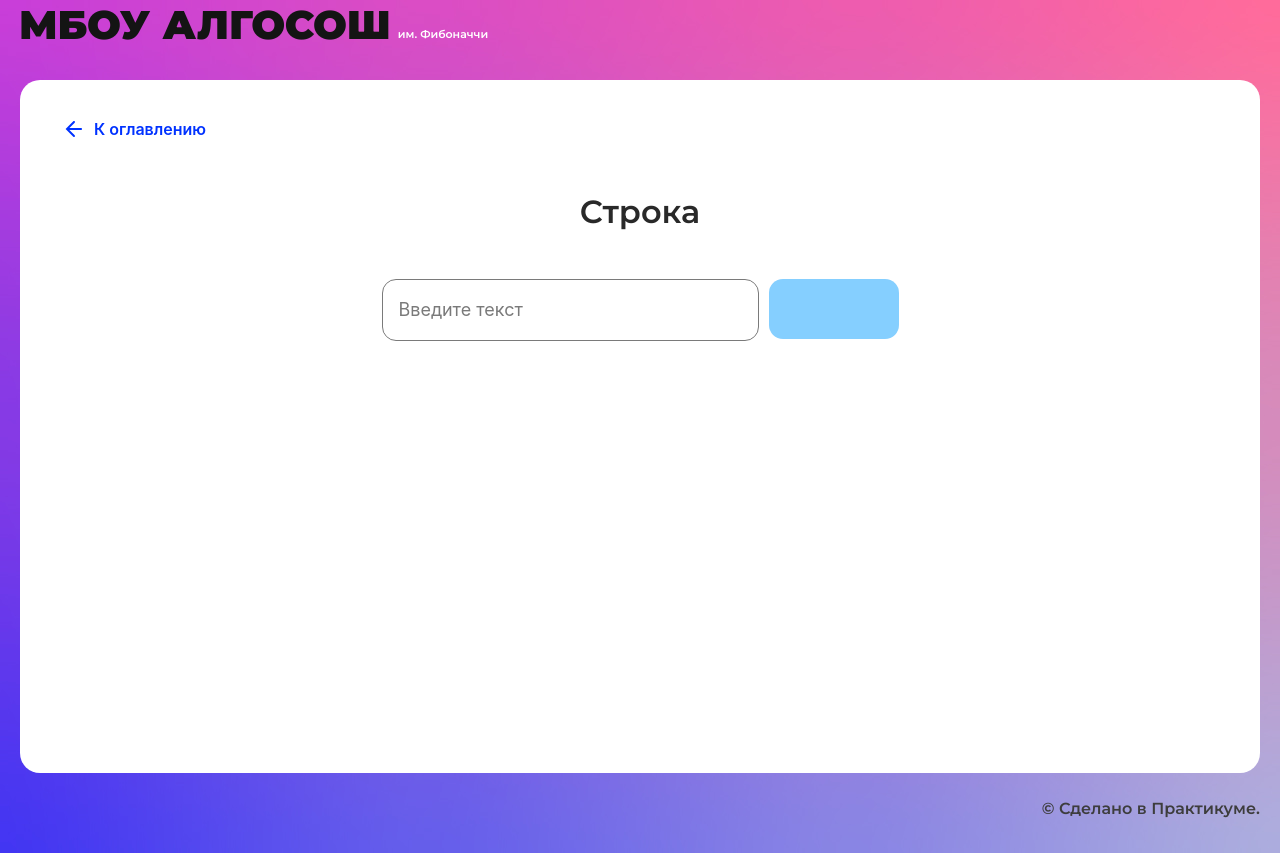
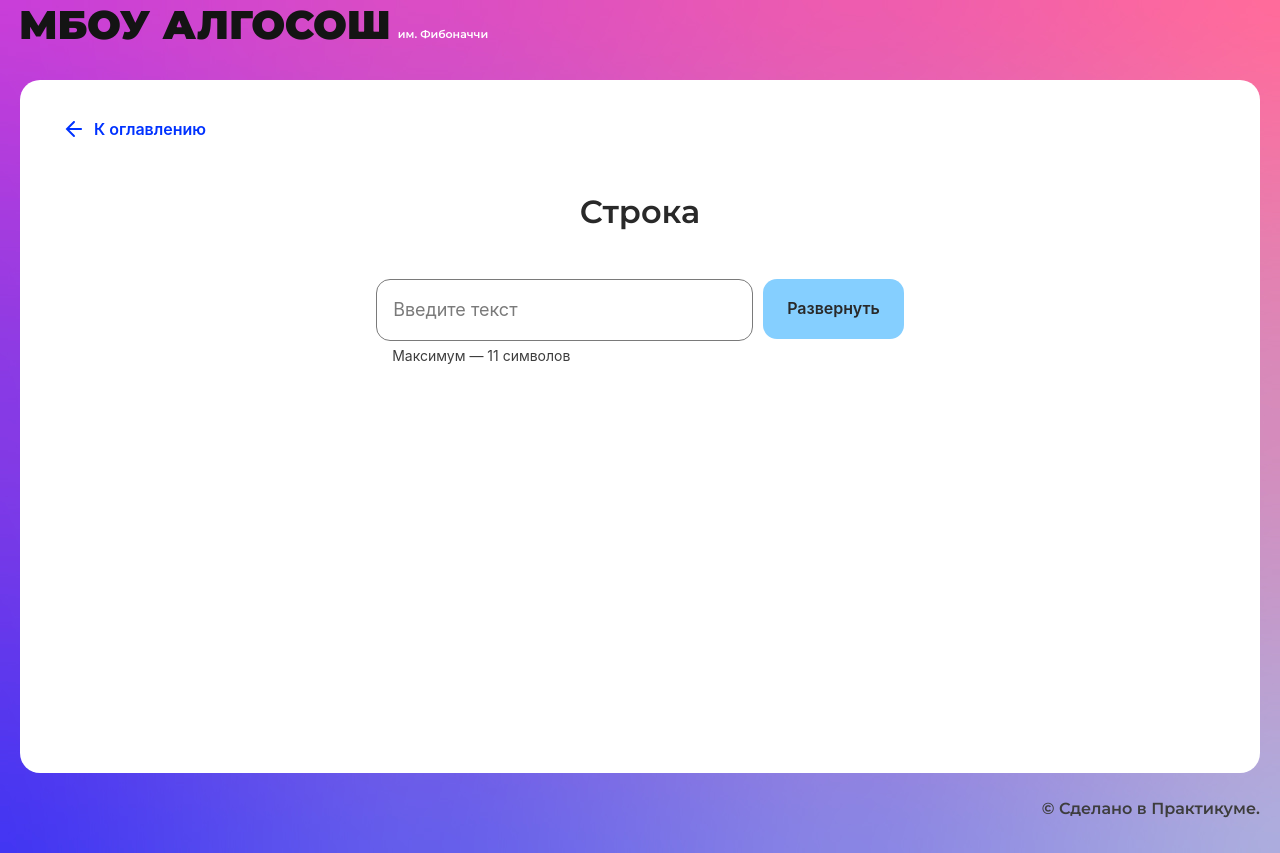
Before and after one commit to Mishe4ka14/algososh, a React (Create React App) app: page /recursion in a window 1280 px wide. Built offline with nearby package versions, Linux system fonts and the light colour scheme.

Commit message:
reverse string without colors change

```diff
--- a/src/components/string/string.module.css
+++ b/src/components/string/string.module.css
@@ -4,3 +4,10 @@
   gap: 10px;
   margin: 0;
 }
+
+.container {
+  display: flex;
+  justify-content: center;
+  margin-top: 120px;
+  gap: 20px;
+}
--- a/src/components/string/string.tsx
+++ b/src/components/string/string.tsx
@@ -1,15 +1,77 @@
-import React from "react";
+import React, { useEffect } from "react";
 import { SolutionLayout } from "../ui/solution-layout/solution-layout";
 import { Input } from "../ui/input/input";
 import styles from './string.module.css'
 import { Button } from "../ui/button/button";
+import { useInputHandlers } from "../../hooks/use-input";
+import { useState } from "react";
+import { Circle } from "../ui/circle/circle";
+import { ElementStates } from "../../types/element-states";
 
 export const StringComponent: React.FC = () => {
+
+  const [arr, setArr] = useState<string[]>([]);
+  //счетчик шагов анимации
+  const [step, setStep] = useState(0);
+  const [string, setString] = useState(false);
+  //индекс цветов
+  const [color, setColor] = useState<number[]>([]);
+
+  const  {values, handleInputChange} = useInputHandlers({
+    string: ''
+  })
+
+  const onClick = async(e: React.FormEvent<HTMLFormElement>) => {
+    e.preventDefault();
+    setString(true)
+    const withoutSpaces = values.value.replace(/\s/g, '');
+    const newArr = withoutSpaces.split('');
+    setArr(newArr)
+
+    setStep(0);
+    stringReverse(newArr, 0);
+    setColor([]);
+  }
+
+  //рекурсивный алгоритм
+  const stringReverse = (arr: string[], index: number) => {
+    if (index < arr.length / 2) {
+      setTimeout(() => {
+        const temp = arr[index];
+        arr[index] = arr[arr.length - 1 - index];
+        arr[arr.length - 1 - index] = temp;
+
+        setStep(2)
+        setColor([index, arr.length - 1 - index]);
+        //создаем новую копию массива, за  счет чего происходит перерендер
+        setArr([...arr]);
+        stringReverse(arr, index + 1);
+      }, 2000);
+    } else {
+      setStep(1);
+      setColor([]);
+    }
+  };
+
+
   return (
     <SolutionLayout title="Строка">
-      <div className={styles.box}>
-        <Input width={377} maxLength={11}/>
-        <Button/>
+      <form className={styles.box} onSubmit={onClick}>
+        <Input width={377} maxLength={11} isLimitText onChange={handleInputChange}/>
+        <Button text="Развернуть" type="submit"/>
+      </form>
+      <div className={styles.container}>
+        {string || step === 0
+          ? arr.map((letter, index) => (
+            <Circle
+              letter={letter}
+              key={index}
+              state={
+              step === 0 ? ElementStates.Default :
+              color.includes(index) ? ElementStates.Changing : ElementStates.Default
+              }
+            />))
+          : null}
       </div>
     </SolutionLayout>
   );
--- a/src/components/ui/circle/circle.tsx
+++ b/src/components/ui/circle/circle.tsx
@@ -12,6 +12,7 @@ interface CircleProps {
   extraClass?: string;
   isSmall?: boolean;
 }
+
 
 export const Circle: React.FC<CircleProps> = ({
   state = ElementStates.Default,
--- a/src/components/ui/input/input.module.css
+++ b/src/components/ui/input/input.module.css
@@ -1,7 +1,7 @@
 .content {
   display: flex;
   flex-direction: column;
-  align-items: center;
+  align-items: start;
   width: 100%;
 }
 
--- a/src/components/ui/input/input.tsx
+++ b/src/components/ui/input/input.tsx
@@ -20,7 +20,7 @@ export const Input: React.FC<InputProps> = ({
 }) => {
   const limitText =
     type === "text"
-      ? `Максимум — ${maxLength} символа`
+      ? `Максимум — ${maxLength} символов`
       : `Максимальное число — ${max}`;
 
   return (
--- /dev/null
+++ b/src/hooks/use-input.ts
@@ -0,0 +1,17 @@
+import { useState } from 'react';
+
+
+//вспомогательная функция для обработки инпутов
+export function useInputHandlers(inputValues: {[name: string]: string}) {
+  const [values, setInputValues] = useState(inputValues);
+
+  const handleInputChange = (event: React.ChangeEvent<HTMLInputElement>) => {
+    const { value } = event.target;
+    setInputValues((prevValues) => ({
+      ...prevValues,
+     value,
+    }));
+  };
+
+  return {values, handleInputChange, setInputValues};
+}
```
Also changed, not shown: src/scripts/string-reverse.ts (added, +12 -0 lines).
